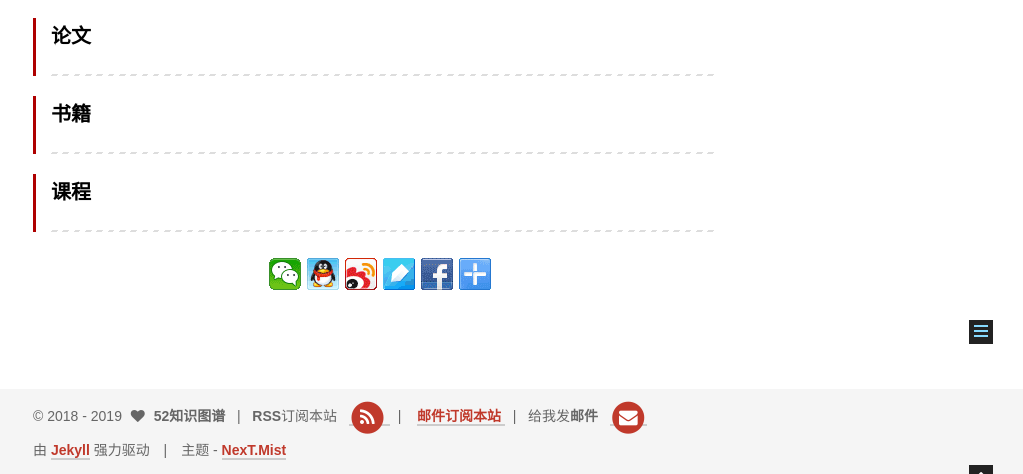
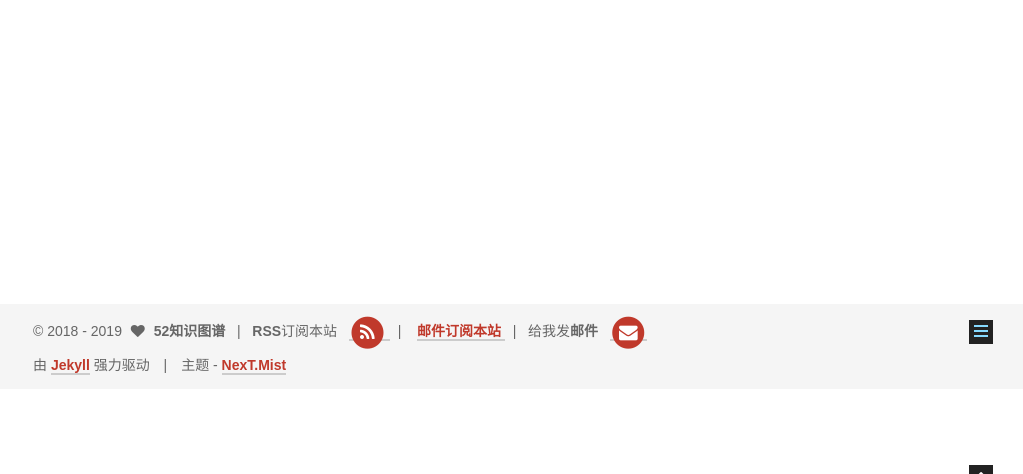
Before and after one commit to jingshui2014/52kg, a Jekyll site: the page built from about/index.md, in a window 1280 px wide. Shown: the part 511-985 px from the top of the page, without its empty margins (257-1280 px from the left). Built offline with Jekyll 4.4.1, drawn with Linux system fonts in a browser that asks for light colours; some web fonts are replaced; comment, search, counter and statistics services are not loaded.

Commit message:
Update index.md

```diff
--- a/about/index.md
+++ b/about/index.md
@@ -8,22 +8,3 @@
 ---
 
 <div align="center"><img width="150" height="150" src="https://www.bobinsun.cn/assets/images/WeChat-logo.jpg"/></div>
-
-
-> ### 交流群
----
-
-
-
-> ### 论文
----
-
-
-
-> ### 书籍
----
-
-
-
-> ### 课程
----
```
